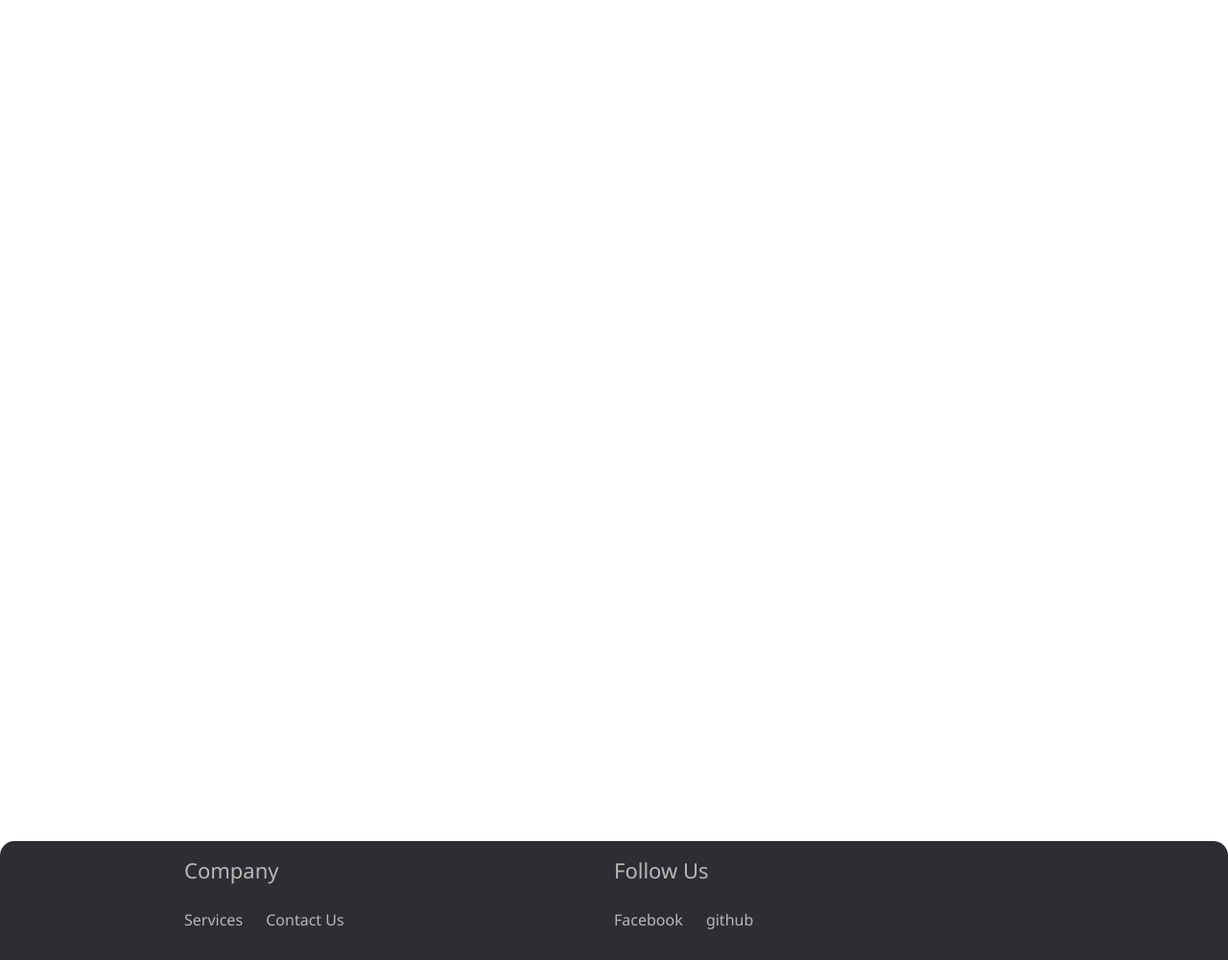
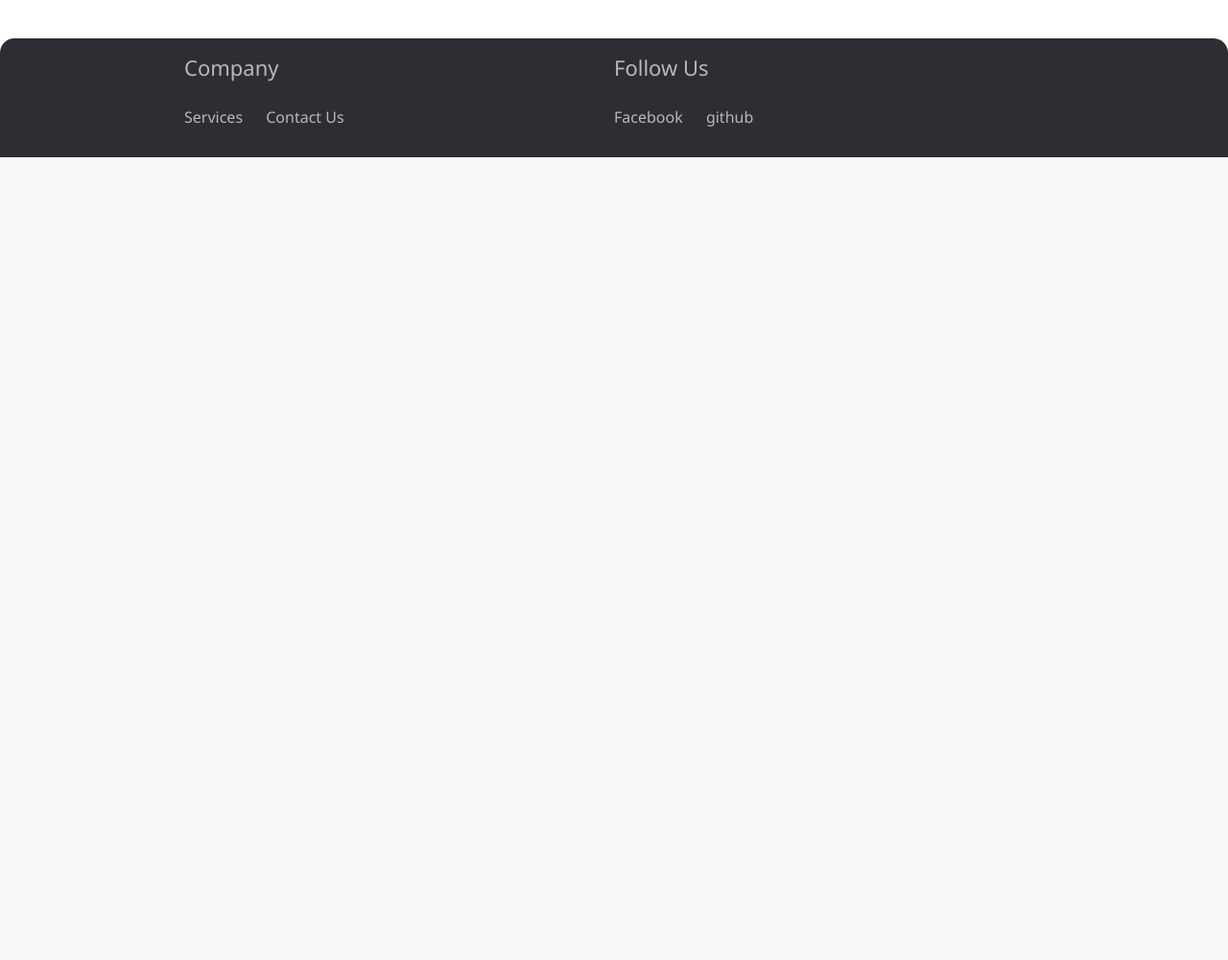
Before and after one commit to SaidQT/Yelp, a Django app: template yelp/templates/wall.html in a window 1280 px wide. Shown: the part 798-1799 px from the top of the page at 96% size. After the commit the page ends 962 px from the top, so only its background shows below. Run offline with Django 3.2, Linux system fonts and the light colour scheme; the template is opened without the code that fills it, so the values that code supplies are empty.

Commit message:
10100111010111

```diff
--- a/yelp/static/style8.css
+++ b/yelp/static/style8.css
@@ -5,14 +5,14 @@
     padding: 0;
     font-family: 'Segoe UI', Tahoma, Geneva, Verdana, sans-serif;
 }
-body, html, .message-div, .textarea {
+/* body, html, .message-div, .textarea {
     margin: 0;
     padding: 0;
     box-sizing: border-box;
-}
+} */
 
 header {
-    margin: 0;
+    /* margin: 0; */
     display: flex;
     justify-content: center;
     font-size: x-large;
@@ -99,7 +99,7 @@ input[type="submit"]{
 	width: auto;
 	min-width: 360px;
 	max-width: 480px;
-	height: auto;
+	/* height: auto; */
 	background: #f5f5f5;
 	color: #272727;
 	padding: 50px;
@@ -193,7 +193,7 @@ input[type="submit"]{
 .sec2{
     display: flex;
     justify-content: space-evenly;
-    height: 150vh;
+    /* height: 150vh; */
     /* height: 100%; */
 }
 
@@ -206,8 +206,9 @@ footer {
     align-items: center;
     width: 100%;
     position: relative;
-    /* Fixed position */
+
     bottom: 0;
+    left: 0;
     /* margin-top: 20px; */
 }
 
```
